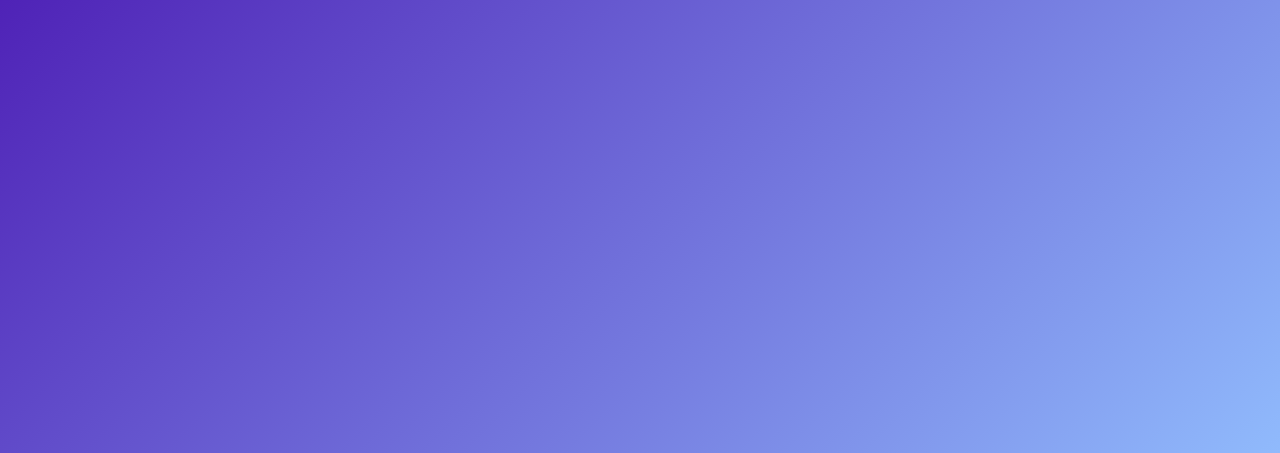
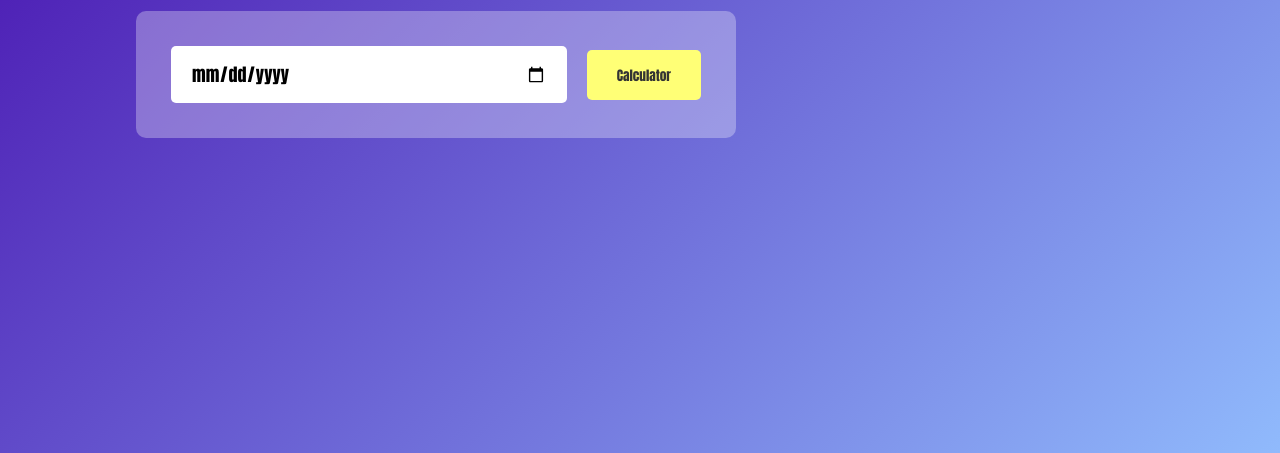
Before and after one commit to engineersabir/file5, a plain HTML site: page index.html in a window 1280 px wide. Shown: the part 347-800 px from the top of the page. Drawn offline with Linux system fonts and the light colour scheme.

Commit message:
Update index.html and style.css

```diff
--- a/style.css
+++ b/style.css
@@ -21,6 +21,35 @@
 .calculator h1{
     font-size: 60px;
 }
-span{
-    color: #fff;
+ h1 span{
+    color: #fff3ff;
 }
+.input-box{
+    margin: 40px 0;
+    padding: 35px;
+    border-radius: 10px;
+    background: rgba(255, 255, 255, 0.3);
+    display: flex;
+    align-items: center;
+}
+.input-box input{
+    flex: 1;
+    margin-right:20px
+    ;
+    padding: 14px 20px;
+    border: 0;
+    outline: 0;
+    font-size: 18px;
+    border-radius: 5px;
+    position: relative;
+}
+.input-box button{
+    background: #ffff76;
+    border: 0;
+    outline: 0;
+    padding: 15px 30px;
+    border-radius: 5px;
+    font-weight: 500;
+    color: #333;
+    cursor: pointer;
+}
```
